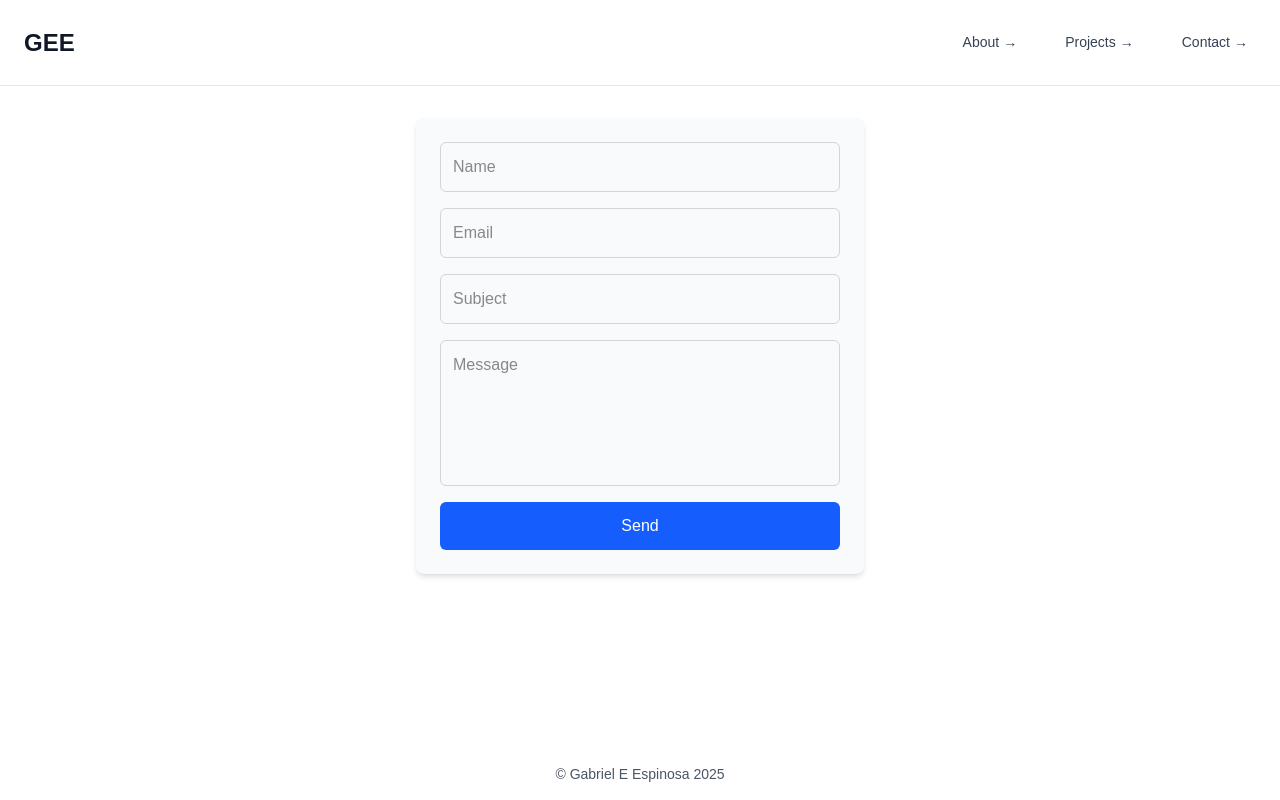
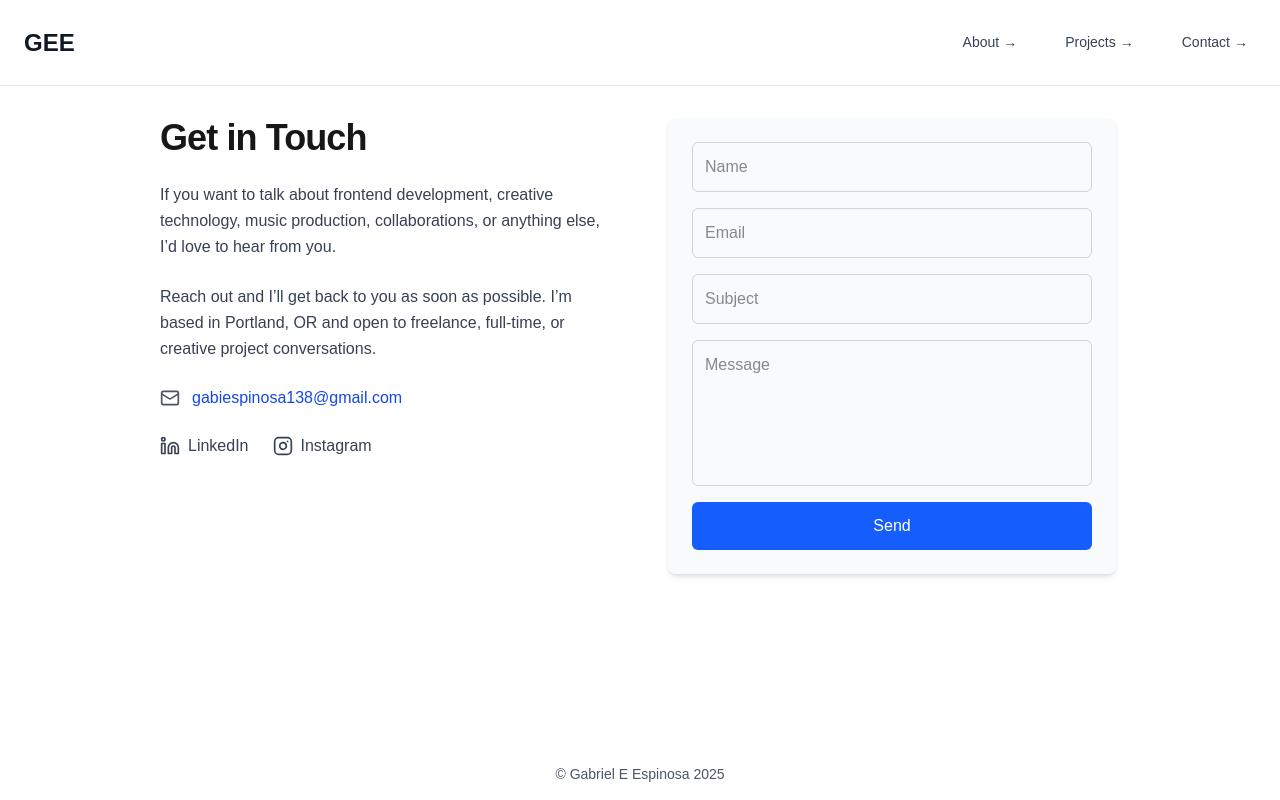
Before and after one commit to GEEspinosa/gee-web-dev-portfolio, a Next.js app: page /contact in a window 1280 px wide. Built offline with nearby package versions, Linux system fonts and the light colour scheme.

Commit message:
Chore: adding more CTA and links, styling to contact page.

```diff
--- a/app/contact/page.tsx
+++ b/app/contact/page.tsx
@@ -1,14 +1,69 @@
-// import Link from "next/link";
 import ContactForm from "@/components/ContactForm";
+import { Mail, Linkedin, Instagram } from "lucide-react";
 
-export default function contactPage () {
-    return (
+export default function ContactPage() {
+  return (
+    <main className="p-8 max-w-5xl mx-auto">
+      <div className="grid grid-cols-1 md:grid-cols-2 gap-12 items-start">
 
-        <main className="p-8">
-            {/* <Link href="/">Back</Link> */}
-            {/* <h1 className="mt-4">Say fuck you Hello!</h1> */}
-            <ContactForm/>
-        </main>
+        {/* LEFT SIDE — CTA + INFO */}
+        <section className="space-y-6">
+          <h1 className="text-4xl font-bold tracking-tight">
+            Get in Touch
+          </h1>
 
-    )
+          <p className="text-gray-700 leading-relaxed">
+            If you want to talk about frontend development, creative
+            technology, music production, collaborations, or anything else,
+            I’d love to hear from you.
+          </p>
+
+          <p className="text-gray-700 leading-relaxed">
+            Reach out and I’ll get back to you as soon as possible.
+            I’m based in Portland, OR and open to freelance, full-time,
+            or creative project conversations.
+          </p>
+
+          {/* Contact Email */}
+          <div className="flex items-center gap-3">
+            <Mail className="w-5 h-5 text-gray-600" />
+            <a
+              href="mailto:gabiespinosa138@gmail.com"
+              className="text-blue-700 hover:underline"
+            >
+              gabiespinosa138@gmail.com
+            </a>
+          </div>
+
+          {/* Social Links */}
+          <div className="flex gap-6 mt-4">
+            <a
+              href="https://www.linkedin.com/in/geespinosa"
+              target="_blank"
+              className="flex items-center gap-2 text-gray-700 hover:text-blue-700 transition"
+            >
+              <Linkedin className="w-5 h-5" />
+              <span>LinkedIn</span>
+            </a>
+
+            <a
+              href="https://www.instagram.com/_abriel_spinosa/"
+              target="_blank"
+              className="flex items-center gap-2 text-gray-700 hover:text-pink-600 transition"
+            >
+              <Instagram className="w-5 h-5" />
+              <span>Instagram</span>
+            </a>
+          </div>
+
+        </section>
+
+        {/* RIGHT SIDE — FORM */}
+        <section>
+          <ContactForm />
+        </section>
+
+      </div>
+    </main>
+  );
 }
```
Also changed, not shown: components/ContactForm.tsx (+0 -7 lines).
